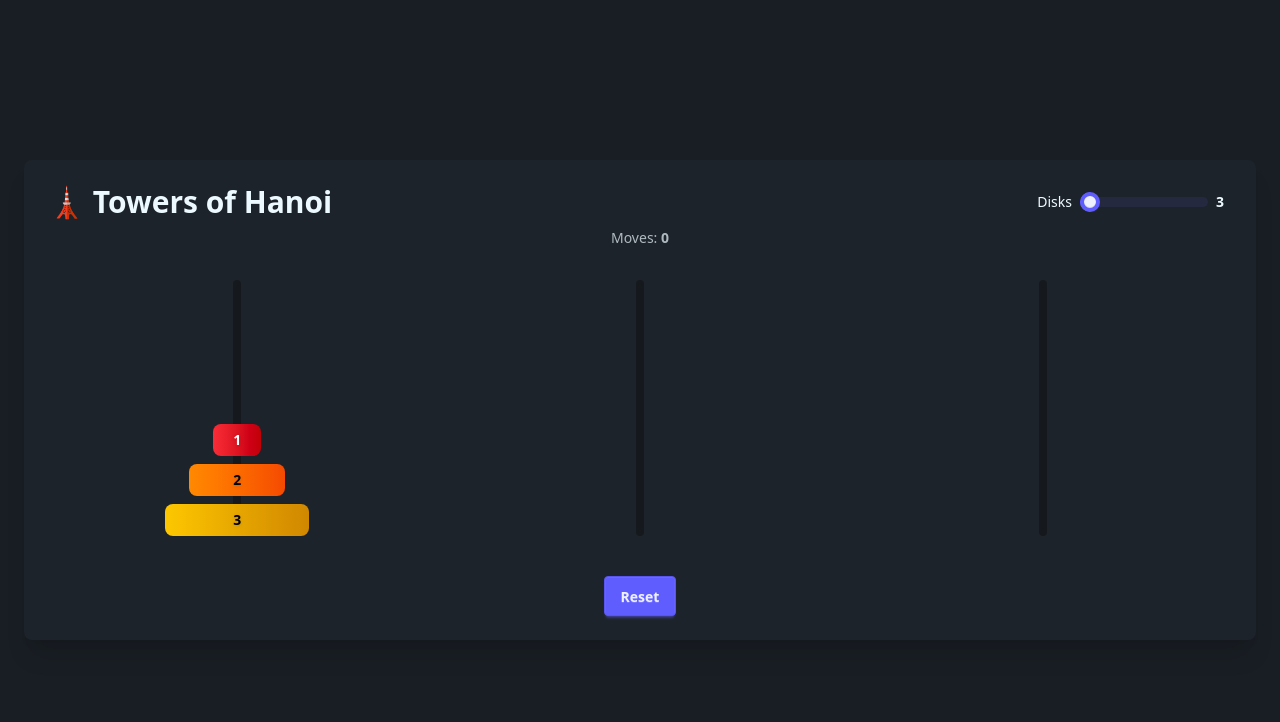
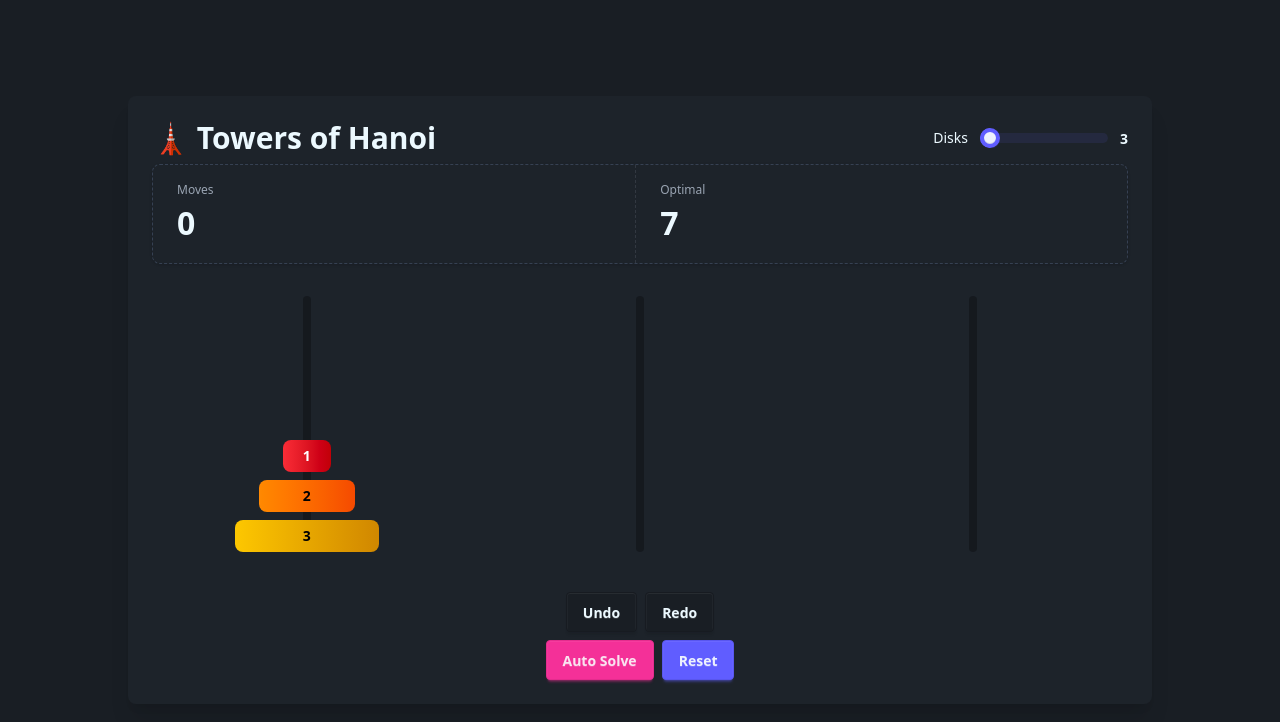
Before and after one commit to hieudoanm/towers, a Next.js app in the folder packages/app/: page / in a window 1280 px wide. Shown: the top 722 px of the page. Built offline with nearby package versions, Linux system fonts and the light colour scheme.

Commit message:
update moves

```diff
--- a/packages/app/src/pages/index.tsx
+++ b/packages/app/src/pages/index.tsx
@@ -2,6 +2,7 @@ import { NextPage } from 'next';
 import { useLayoutEffect, useRef, useState } from 'react';
 
 type Tower = number[];
+type Move = [number, number];
 
 const MIN_DISKS = 3;
 const MAX_DISKS = 7;
@@ -26,21 +27,41 @@ const DISK_TEXT: Record<number, string> = {
   7: 'text-white',
 };
 
+const generateMoves = (
+  n: number,
+  from: number,
+  to: number,
+  aux: number,
+  result: Move[] = []
+): Move[] => {
+  if (n === 0) return result;
+  generateMoves(n - 1, from, aux, to, result);
+  result.push([from, to]);
+  generateMoves(n - 1, aux, to, from, result);
+  return result;
+};
+
 const HomePage: NextPage = () => {
   // Refs
   const diskRefs = useRef<Map<number, HTMLDivElement>>(new Map());
   const prevPositions = useRef<Map<number, DOMRect>>(new Map());
+  const autoTimer = useRef<NodeJS.Timeout | null>(null);
 
-  // States
+  // State
   const [diskCount, setDiskCount] = useState(3);
-  const [towers, setTowers] = useState<Tower[]>([
-    Array.from({ length: diskCount }, (_, i) => diskCount - i),
-    [],
-    [],
-  ]);
+  const [towers, setTowers] = useState<Tower[]>([[3, 2, 1], [], []]);
   const [selectedTower, setSelectedTower] = useState<number | null>(null);
   const [moves, setMoves] = useState(0);
   const [shakeTower, setShakeTower] = useState<number | null>(null);
+
+  const [history, setHistory] = useState<Tower[][]>([]);
+  const [future, setFuture] = useState<Tower[][]>([]);
+  const [autoPlaying, setAutoPlaying] = useState(false);
+
+  const optimalMoves = Math.pow(2, diskCount) - 1;
+  const isWin = towers[2].length === diskCount;
+
+  /* ---------------- Animation ---------------- */
 
   useLayoutEffect(() => {
     diskRefs.current.forEach((el, disk) => {
@@ -57,15 +78,11 @@ const HomePage: NextPage = () => {
             { transform: `translate(${dx}px, ${dy}px)` },
             { transform: 'translate(0, 0)' },
           ],
-          {
-            duration: 300,
-            easing: 'cubic-bezier(0.4, 0, 0.2, 1)',
-          }
+          { duration: 300, easing: 'cubic-bezier(0.4,0,0.2,1)' }
         );
       }
     });
 
-    // 🔴 CRITICAL: clear after animating
     prevPositions.current.clear();
   }, [towers]);
 
@@ -76,14 +93,18 @@ const HomePage: NextPage = () => {
     });
   };
 
+  /* ---------------- Core Logic ---------------- */
+
   const resetGame = (count = diskCount) => {
+    stopAutoSolve();
+    setDiskCount(count);
     setTowers([Array.from({ length: count }, (_, i) => count - i), [], []]);
     setMoves(0);
     setSelectedTower(null);
     setShakeTower(null);
+    setHistory([]);
+    setFuture([]);
   };
-
-  const isWin = towers[2]?.length === diskCount;
 
   const canDrop = (from: number, to: number) => {
     if (from === to) return false;
@@ -92,128 +113,208 @@ const HomePage: NextPage = () => {
     return fromDisk && (!toDisk || fromDisk < toDisk);
   };
 
-  const handleTowerClick = (index: number) => {
-    if (selectedTower === null) {
-      if (towers[index]?.length > 0) setSelectedTower(index);
+  const moveDisk = (from: number, to: number) => {
+    if (!canDrop(from, to)) {
+      setShakeTower(to);
+      setTimeout(() => setShakeTower(null), 400);
       return;
     }
 
-    if (canDrop(selectedTower, index)) {
     capturePositions();
+    setHistory((h) => [...h, towers.map((t) => [...t])]);
+    setFuture([]);
 
-      const newTowers = towers.map((t) => [...t]);
-      const disk = newTowers[selectedTower].pop()!;
-      newTowers[index].push(disk);
+    const next = towers.map((t) => [...t]);
+    const disk = next[from].pop()!;
+    next[to].push(disk);
 
-      setTowers(newTowers);
+    setTowers(next);
     setMoves((m) => m + 1);
-    } else {
-      setShakeTower(index);
-      setTimeout(() => setShakeTower(null), 400);
-    }
-
-    setSelectedTower(null);
   };
 
-  const isValidTarget = (target: number) => {
-    if (selectedTower === null) return false;
-    return canDrop(selectedTower, target);
+  const handleTowerClick = (index: number) => {
+    if (selectedTower === null) {
+      if (towers[index].length) setSelectedTower(index);
+    } else {
+      moveDisk(selectedTower, index);
+      setSelectedTower(null);
+    }
   };
 
+  /* ---------------- Undo / Redo ---------------- */
+
+  const undo = () => {
+    if (!history.length) return;
+    capturePositions();
+    setFuture((f) => [towers, ...f]);
+    const prev = history.at(-1)!;
+    setHistory((h) => h.slice(0, -1));
+    setTowers(prev);
+    setMoves((m) => Math.max(0, m - 1));
+  };
+
+  const redo = () => {
+    if (!future.length) return;
+    capturePositions();
+    setHistory((h) => [...h, towers]);
+    const next = future[0];
+    setFuture((f) => f.slice(1));
+    setTowers(next);
+    setMoves((m) => m + 1);
+  };
+
+  /* ---------------- Auto Solve ---------------- */
+
+  const stopAutoSolve = () => {
+    if (autoTimer.current) clearTimeout(autoTimer.current);
+    autoTimer.current = null;
+    setAutoPlaying(false);
+  };
+
+  const startAutoSolve = () => {
+    stopAutoSolve();
+    const solution = generateMoves(diskCount, 0, 2, 1);
+    setAutoPlaying(true);
+
+    const play = (i: number) => {
+      if (i >= solution.length) {
+        setAutoPlaying(false);
+        return;
+      }
+      autoTimer.current = setTimeout(() => {
+        const [from, to] = solution[i];
+        moveDisk(from, to);
+        play(i + 1);
+      }, 500);
+    };
+
+    play(0);
+  };
+
+  /* ---------------- Keyboard ---------------- */
+
+  const onKeyDown = (e: React.KeyboardEvent) => {
+    if (e.key >= '1' && e.key <= '3') handleTowerClick(Number(e.key) - 1);
+    if (e.key === 'u') undo();
+    if (e.key === 'r') redo();
+    if (e.key === 'a') autoPlaying ? stopAutoSolve() : startAutoSolve();
+  };
+
+  const isValidTarget = (i: number) =>
+    selectedTower !== null && canDrop(selectedTower, i);
+
+  /* ---------------- UI ---------------- */
+
   return (
-    <div className="bg-base-200 flex min-h-screen flex-col items-center justify-center p-6">
-      <div className="card bg-base-100 container w-full shadow-xl">
+    <div
+      tabIndex={0}
+      onKeyDown={onKeyDown}
+      className="bg-base-200 flex min-h-screen items-center justify-center p-6 outline-none">
+      <div className="card bg-base-100 w-full max-w-5xl shadow-xl">
         <div className="card-body">
-          <div className="flex flex-col flex-wrap items-center justify-between gap-4 md:flex-row">
-            <h1 className="text-center text-3xl font-bold">
-              🗼 Towers of Hanoi
-            </h1>
-            {/* Controls */}
-            <div className="flex items-center gap-2">
+          <div className="flex flex-wrap items-center justify-between gap-4">
+            <h1 className="text-3xl font-bold">🗼 Towers of Hanoi</h1>
+
+            <div className="flex items-center gap-3">
               <span className="text-sm">Disks</span>
               <input
                 type="range"
                 min={MIN_DISKS}
                 max={MAX_DISKS}
                 value={diskCount}
-                onChange={(e) => {
-                  const value = Number(e.target.value);
-                  setDiskCount(value);
-                  resetGame(value);
-                }}
+                onChange={(e) => resetGame(Number(e.target.value))}
                 className="range range-primary range-sm w-32"
               />
-              <span className="w-4 text-sm font-semibold">{diskCount}</span>
+              <span className="font-semibold">{diskCount}</span>
             </div>
           </div>
 
-          <div className="flex items-center justify-center gap-4">
-            {isWin ? (
-              <div className="alert alert-success mt-4 justify-center">
-                🎉 Solved in {moves} moves!
+          <div className="stats border border-dashed border-gray-700 shadow">
+            <div className="stat">
+              <div className="stat-title">Moves</div>
+              <div className="stat-value">{moves}</div>
             </div>
-            ) : (
-              <p className="text-center text-sm opacity-70">
-                Moves: <span className="font-semibold">{moves}</span>
-              </p>
-            )}
+            <div className="stat">
+              <div className="stat-title">Optimal</div>
+              <div className="stat-value">{optimalMoves}</div>
+            </div>
           </div>
 
-          {/* Towers */}
           <div className="mt-8 grid grid-cols-3 gap-6">
-            {towers.map((tower: Tower, i) => {
-              return (
+            {towers.map((tower, i) => (
               <div
                 key={i}
                 onClick={() => handleTowerClick(i)}
-                  className={`relative flex h-64 cursor-pointer flex-col-reverse items-center transition-all duration-300 ${shakeTower === i ? 'animate-[shake_0.4s]' : ''} `}>
+                className={`relative flex h-64 cursor-pointer flex-col-reverse items-center transition-all ${
+                  shakeTower === i ? 'animate-[shake_0.4s]' : ''
+                }`}>
                 <div
-                    className={`absolute bottom-2 h-full w-2 rounded transition-all duration-300 ${
+                  className={`absolute bottom-2 h-full w-2 rounded transition-all ${
                     selectedTower === i
                       ? 'bg-primary shadow-[0_0_12px_theme(colors.primary)]'
                       : isValidTarget(i)
                         ? 'bg-success/70 shadow-[0_0_12px_theme(colors.success)]'
                         : 'bg-base-300'
-                    } `}
+                  }`}
                 />
 
-                  {tower.map((disk: number) => {
-                    const isSelectedTower = selectedTower === i;
-                    const isTopDisk = disk === tower.at(-1);
-                    const isLifted = isSelectedTower && isTopDisk;
+                {tower.map((disk) => {
+                  const lifted = selectedTower === i && disk === tower.at(-1);
 
                   return (
                     <div
-                        ref={(el) => {
-                          if (el) diskRefs.current.set(disk, el);
-                          else diskRefs.current.delete(disk);
+                      key={disk}
+                      ref={(el): void => {
+                        if (!el) {
+                          diskRefs.current.delete(disk);
+                          return;
+                        }
+                        diskRefs.current.set(disk, el);
                       }}
-                        key={disk}
-                        className={`rounded-box relative mb-2 h-8 bg-gradient-to-r ${DISK_GRADIENTS[disk]} transition-transform duration-200 ease-out ${isLifted ? 'z-10 -translate-y-6 scale-105 cursor-grabbing shadow-xl' : 'cursor-pointer'} `}
+                      className={`rounded-box relative mb-2 h-8 bg-gradient-to-r ${
+                        DISK_GRADIENTS[disk]
+                      } transition-transform ${
+                        lifted ? 'z-10 -translate-y-6 scale-105 shadow-xl' : ''
+                      }`}
                       style={{ width: `${disk * 48}px` }}>
                       <span
-                          className={`pointer-events-none absolute inset-0 flex items-center justify-center text-sm font-extrabold drop-shadow ${DISK_TEXT[disk]}`}>
+                        className={`absolute inset-0 flex items-center justify-center text-sm font-extrabold ${DISK_TEXT[disk]}`}>
                         {disk}
                       </span>
                     </div>
                   );
                 })}
               </div>
-              );
-            })}
+            ))}
           </div>
 
-          <div className="card-actions mt-6 justify-center">
-            <button
-              className="btn btn-primary"
-              onClick={() => resetGame(diskCount)}>
+          <div className="card-actions mt-6 flex flex-col items-center gap-2">
+            <div className="flex items-center justify-center gap-x-2">
+              <button className="btn" onClick={undo}>
+                Undo
+              </button>
+              <button className="btn" onClick={redo}>
+                Redo
+              </button>
+            </div>
+            <div className="flex items-center justify-center gap-x-2">
+              <button className="btn btn-secondary" onClick={startAutoSolve}>
+                Auto Solve
+              </button>
+              <button className="btn btn-primary" onClick={() => resetGame()}>
                 Reset
               </button>
             </div>
           </div>
+
+          {isWin && (
+            <div className="alert alert-success mt-4 justify-center">
+              🎉 Solved!
+            </div>
+          )}
+        </div>
       </div>
 
-      {/* Tailwind keyframes */}
       <style jsx global>{`
         @keyframes shake {
           0%,
```
Also changed, not shown: 2 other files (tests, documents, lock files or other folders). Lines whose indentation alone changed are shown as unchanged.
